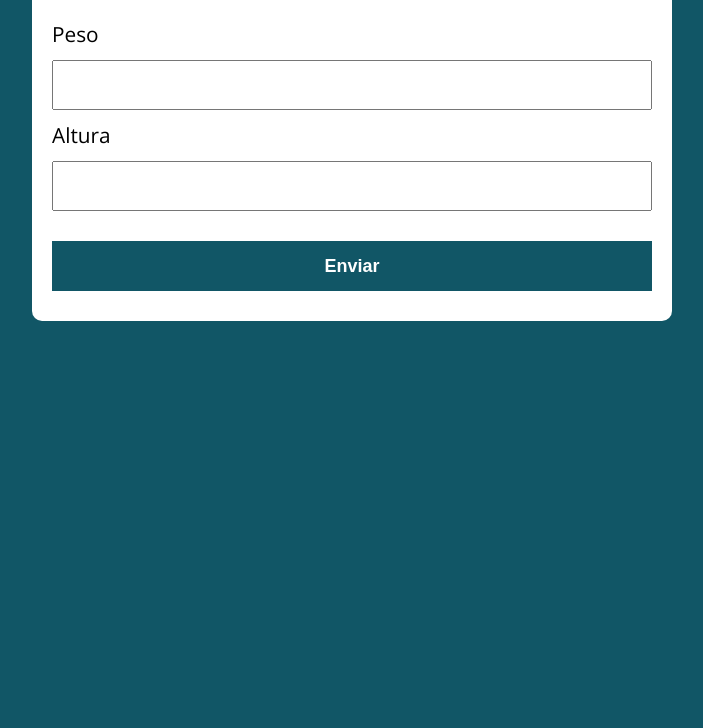
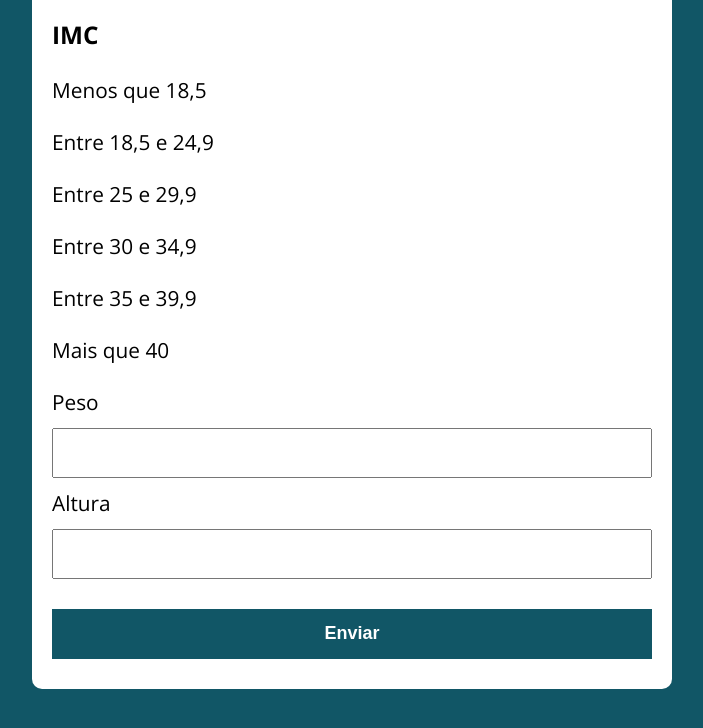
Before and after one commit to Juan-Fernando-de-Moura-Silva/Curso_JS_Type_Luiz_Ot-vio, a plain HTML site: page aula26/index.html in a window 1280 px wide. Shown: the part 134-862 px from the top of the page, without its empty margins (288-991 px from the left). Before the commit the page ends 800 px from the top, so only its background shows below. Drawn offline with nearby package versions, Linux system fonts and the light colour scheme.

Commit message:
rascunhos da aula 26

```diff
--- a/aula26/index.html
+++ b/aula26/index.html
@@ -10,6 +10,14 @@
 
   <section class="container">
     <h1 class="title">Calculadora IMC</h1>
+    <h3>IMC</h3>
+    <p>Menos que 18,5</p>
+    <p>Entre 18,5 e 24,9</p>
+    <p>Entre 25 e 29,9</p>
+    <p>Entre 30 e 34,9</p>
+    <p>Entre 35 e 39,9</p>
+    <p>Mais que 40</p>
+
     <form action="/" id="formulario" method="POST">
       <label for="peso">Peso</label>
       <input type="text" id="peso" name="peso">
```
